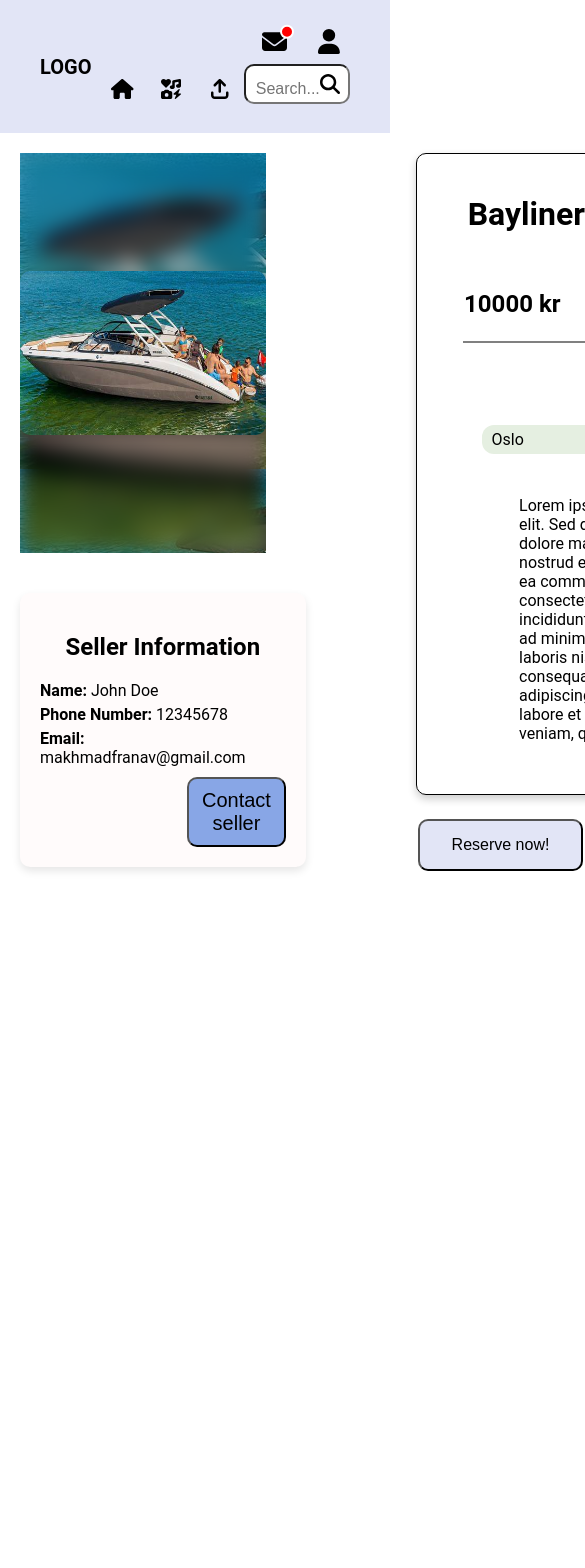
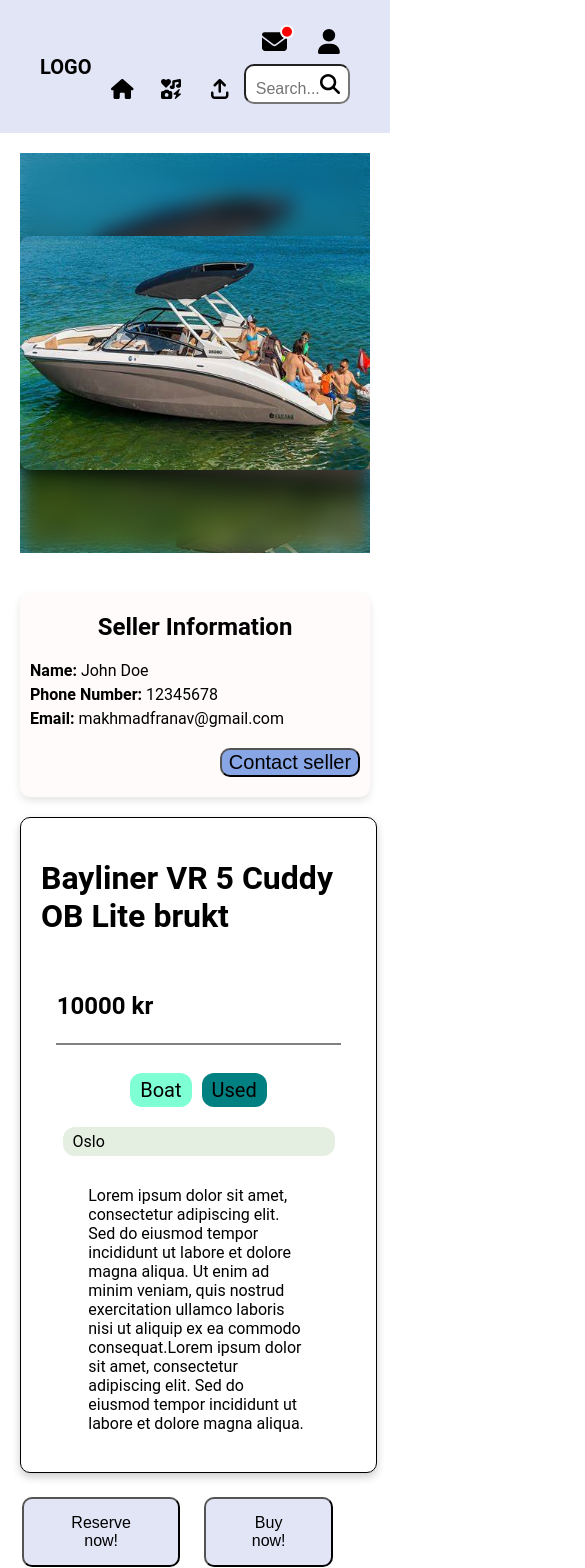
Before and after one commit to usman-ghafoorzai/idatt2105-full-stack-project, a Vue app in the folder frontend/: page /item in a window 390 px wide. Shown: the top 1568 px of the page, 585 px wide, since content can reach past the window. Before the commit the page ends 895 px from the top, so only its background shows below. Built offline with nearby package versions, Linux system fonts and the light colour scheme.

Commit message:
add media queries for smaller windows

```diff
--- a/frontend/src/components/ItemDescription.vue
+++ b/frontend/src/components/ItemDescription.vue
@@ -42,7 +42,7 @@
         justify-content: center;
         box-shadow: 0 4px 8px rgba(0, 0, 0, 0.2);
         border-radius: 10px;
-        width: 550px;
+        width: 100%;
         gap: 15px;
     }
     hr {
--- a/frontend/src/components/SellerInfo.vue
+++ b/frontend/src/components/SellerInfo.vue
@@ -27,7 +27,6 @@
         align-items: center;
         justify-content: center;
         width: 100%;
-        padding: 20px;
         background-color: #FFFBFB;
         border-radius: 10px;
         box-shadow: 0 4px 8px rgba(0, 0, 0, 0.1);
@@ -36,6 +35,7 @@
         display: grid;
         grid-template-rows: auto auto auto;
         gap: 5px;
+        margin-left: 20px;
         width: 100%;
     }
 
@@ -45,8 +45,7 @@
         align-self: flex-end;
         background-color: #88A6E6;
         width: 40%;
-        padding: 10px 0;
-        margin-top: 10px;
+        margin: 20px 10px;
     }
 
     button:hover {
--- a/frontend/src/views/ItemView.vue
+++ b/frontend/src/views/ItemView.vue
@@ -50,10 +50,10 @@
         flex-direction: row;
         justify-content: space-between;
         align-items: flex-start;
-        gap: 150px; /* Space between left and right sections */
+        gap: 150px;
         width: 100%;
-        max-width: 1500px; /* Limit the maximum width of the container */
-        margin: 0 auto; /* Center the container horizontally */
+        max-width: 1500px;
+        margin: 0 auto;
         padding: 20px;
         box-sizing: border-box;
     }
@@ -84,7 +84,17 @@
     #buttons-container {
         display: flex;
         flex-direction: row;
-        gap: 20px; /* Space between the buttons */
-        justify-content: flex-start; /* Align buttons to the left */
+        gap: 20px;
+        justify-content: flex-start;
     }
+
+    @media (max-width: 768px) {
+    #item-view-container {
+        flex-direction: column; /* Stack components vertically */
+        gap: 20px;
+        align-items: center;;
+    }
+
+
+}
 </style>
```
